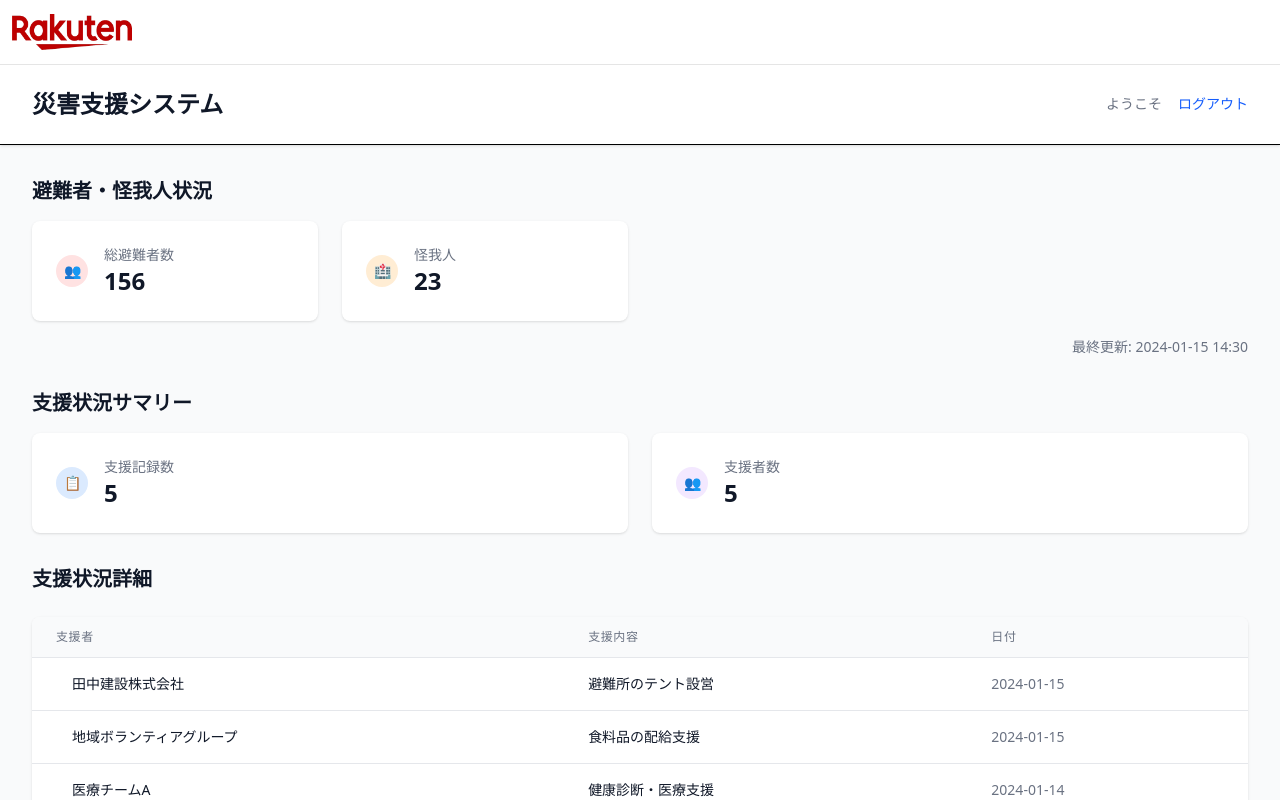
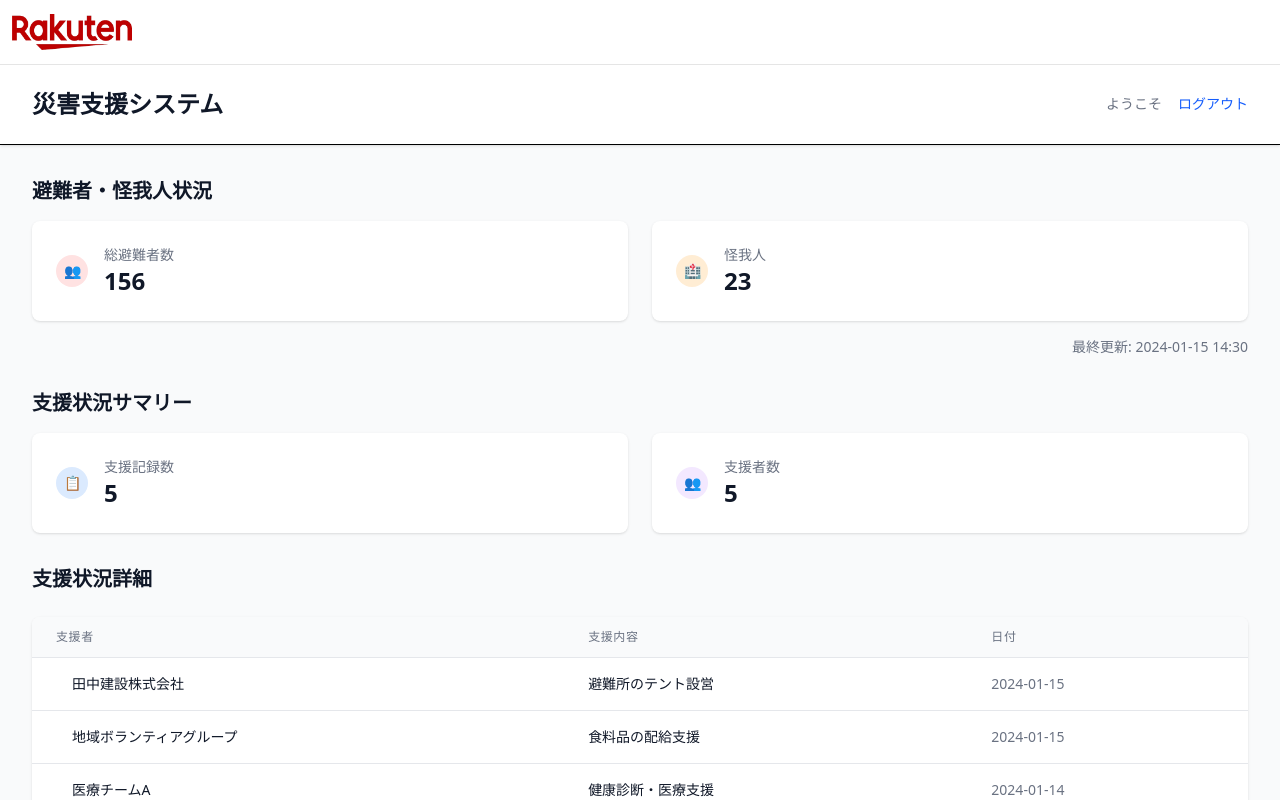
Before and after one commit to kenpeitai/team2, a Next.js app in the folder frontend/: page /home in a window 1280 px wide. Shown: the top 800 px of the page. Built offline with nearby package versions, Linux system fonts and the light colour scheme.

Commit message:
feat: ホーム画面修正

```diff
--- a/frontend/src/app/home/page.tsx
+++ b/frontend/src/app/home/page.tsx
@@ -92,7 +92,7 @@
         {/* 避難者・怪我人状況 */}
         <div className="mb-8">
           <h2 className="text-xl font-semibold text-gray-900 mb-4">避難者・怪我人状況</h2>
-          <div className="grid grid-cols-1 md:grid-cols-2 lg:grid-cols-4 gap-6">
+          <div className="grid grid-cols-1 md:grid-cols-2 gap-6">
             <div className="bg-white rounded-lg shadow p-6">
               <div className="flex items-center">
                 <div className="flex-shrink-0">
```
